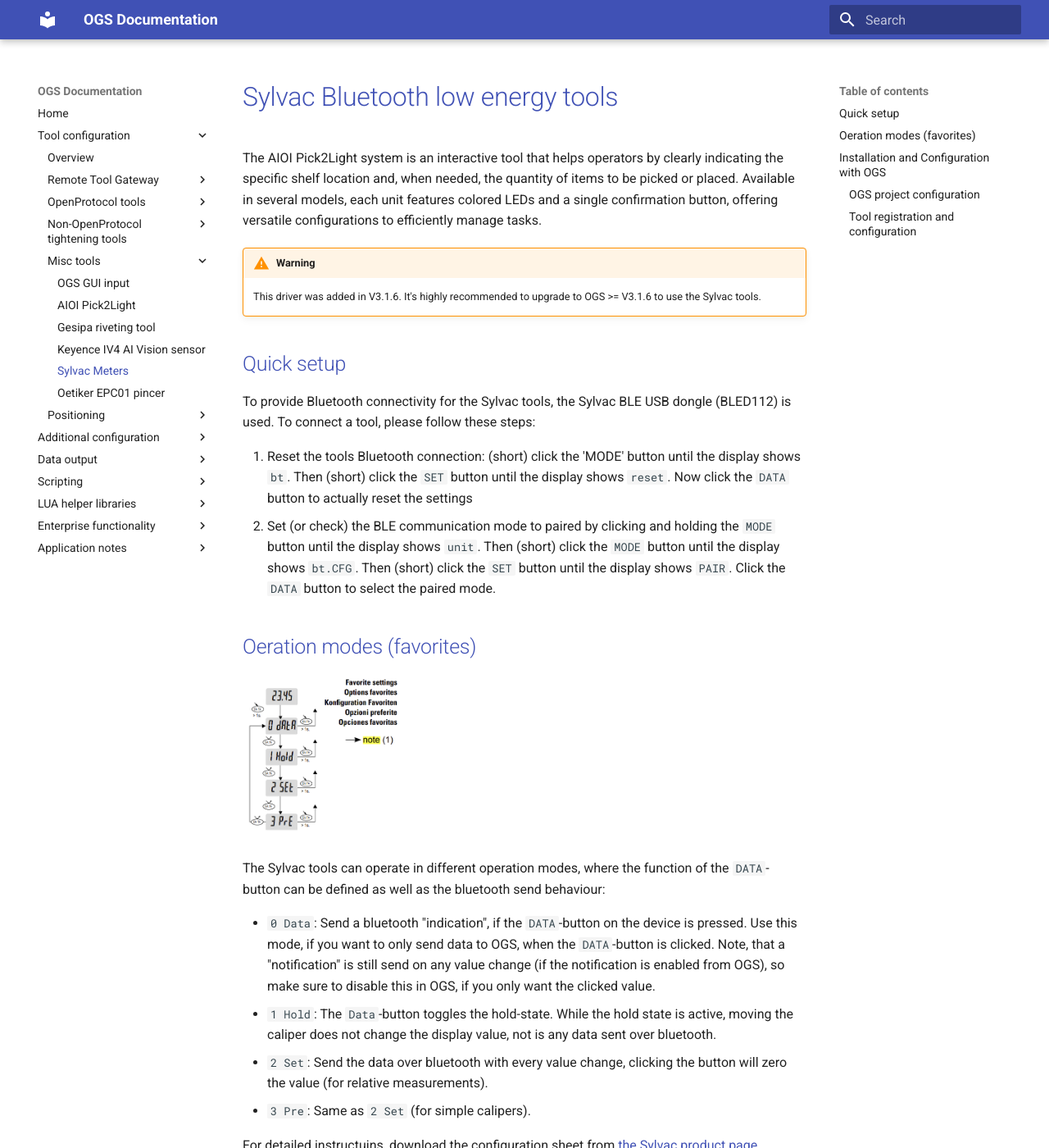
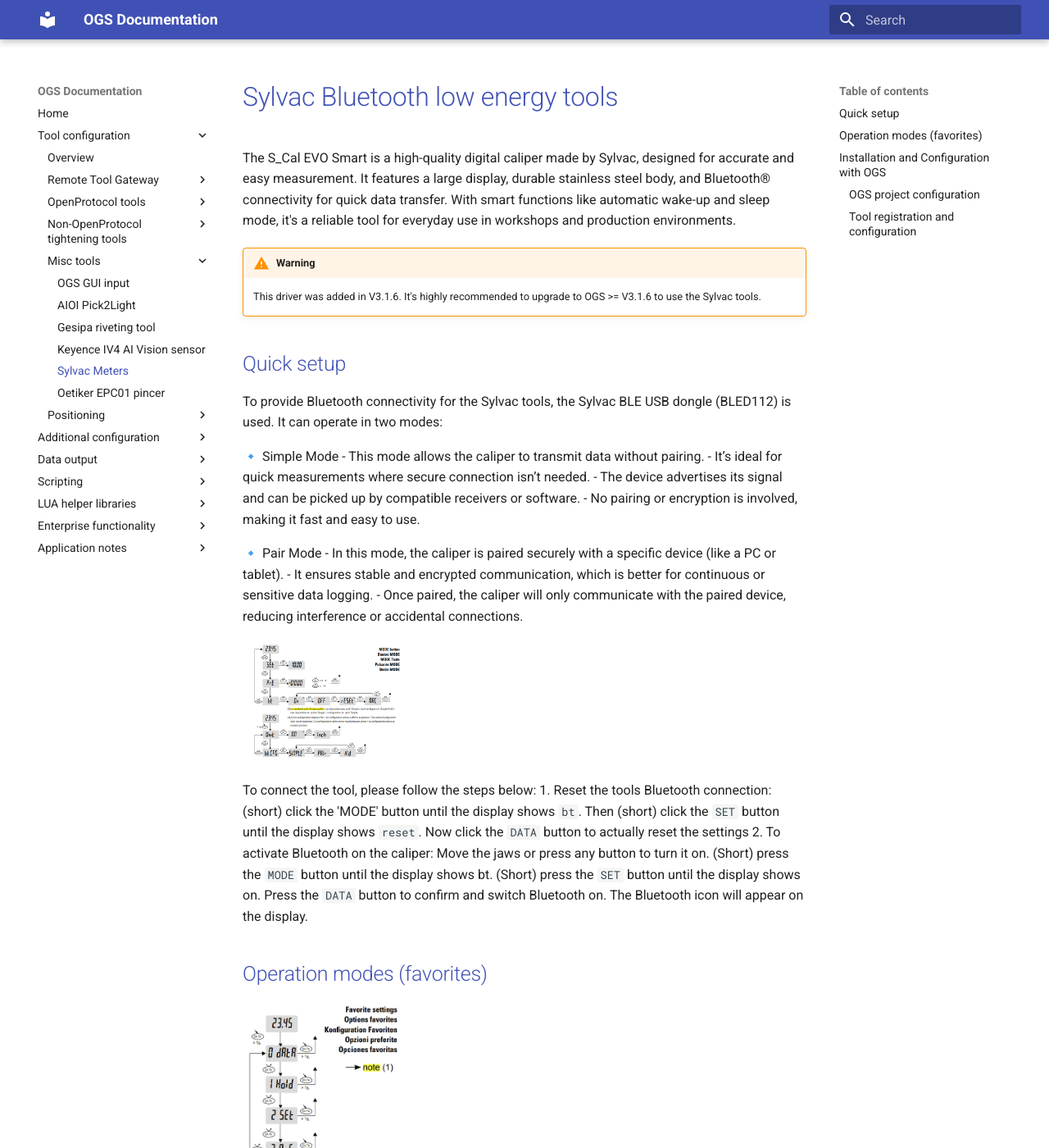
Before and after one commit to haller-erne/ogs, an MkDocs documentation site: the page built from docs/tools/misc/sylvac.md, in a window 1280 px wide and 1400 px high. Shown: the whole window at 82% size. Built offline with MkDocs 1.6.1 and Material for MkDocs 9.7.7, drawn with Linux system fonts in a browser that asks for light colours.

Commit message:
Modified Sylvac docu

```diff
--- a/docs/tools/misc/sylvac.md
+++ b/docs/tools/misc/sylvac.md
@@ -9,7 +9,7 @@
 
 # Sylvac Bluetooth low energy tools
 
-The AIOI Pick2Light system is an interactive tool that helps operators by clearly indicating the specific shelf location and, when needed, the quantity of items to be picked or placed. Available in several models, each unit features colored LEDs and a single confirmation button, offering versatile configurations to efficiently manage tasks. <!--links? to aioi H/W setup-->
+The S_Cal EVO Smart is a high-quality digital caliper made by Sylvac, designed for accurate and easy measurement. It features a large display, durable stainless steel body, and Bluetooth® connectivity for quick data transfer. With smart functions like automatic wake-up and sleep mode, it's a reliable tool for everyday use in workshops and production environments.
 
 !!! warning
 
@@ -18,13 +18,30 @@
 
 ## Quick setup
 
-To provide Bluetooth connectivity for the Sylvac tools, the Sylvac BLE USB dongle (BLED112) is used. To connect a tool, please follow these steps:
+To provide Bluetooth connectivity for the Sylvac tools, the Sylvac BLE USB dongle (BLED112) is used. It can operate in two modes:
 
-1. Reset the tools Bluetooth connection: (short) click the 'MODE' button until the display shows `bt`. Then (short) click the `SET` button until the display shows `reset`. Now click the `DATA` button to actually reset the settings
-2. Set (or check) the BLE communication mode to paired by clicking and holding the `MODE` button until the display shows `unit`. Then (short) click the `MODE` button until the display shows `bt.CFG`. Then (short) click the `SET` button until the display shows `PAIR`. Click the `DATA` button to select the paired mode.
+🔹 Simple Mode
+- This mode allows the caliper to transmit data without pairing.
+- It’s ideal for quick measurements where secure connection isn’t needed.
+- The device advertises its signal and can be picked up by compatible receivers or software.
+- No pairing or encryption is involved, making it fast and easy to use.
+
+🔹 Pair Mode
+- In this mode, the caliper is paired securely with a specific device (like a PC or tablet).
+- It ensures stable and encrypted communication, which is better for continuous or sensitive data logging.
+- Once paired, the caliper will only communicate with the paired device, reducing interference or accidental connections.
+
+![alt text](resources/Sylvac_Modes.png){ align=right; width=200px; }
 
 
-## Oeration modes (favorites)
+To connect the tool, please follow the steps below:
+1. Reset the tools Bluetooth connection: (short) click the 'MODE' button until the display shows `bt`. Then (short) click the `SET` button until the display shows `reset`. Now click the `DATA` button to actually reset the settings
+2. To activate Bluetooth on the caliper: Move the jaws or press any button to turn it on. (Short) press the `MODE` button until the display shows bt. (Short) press the `SET` button until the display shows on. Press the `DATA` button to confirm and switch Bluetooth on. The Bluetooth icon will appear on the display.
+
+<!--Set (or check) the BLE communication mode to paired by clicking and holding the `MODE` button until the display shows `unit`. Then (short) click the `MODE` button until the display shows `bt.CFG`. Then (short) click the `SET` button until the display shows `PAIR`. Click the `DATA` button to select the paired mode.-->
+
+
+## Operation modes (favorites)
 
 ![alt text](resources/sylvac-favorites.png){ align=right; width=200px; }
 
```
Also changed, not shown: docs/tools/misc/resources/Sylvac_Modes.png (added).
